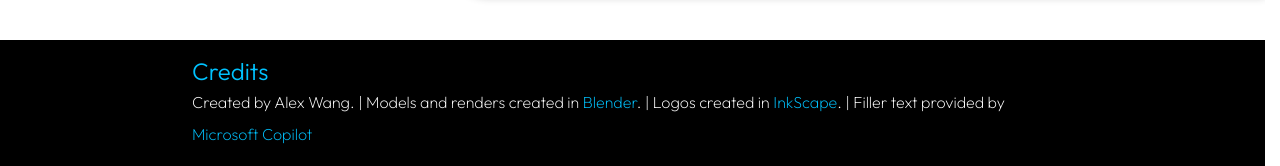
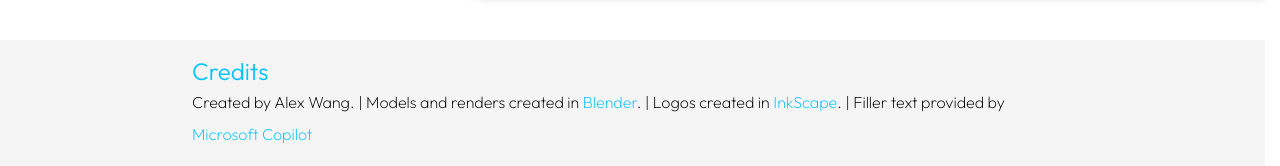
Before and after one commit to Coco555-cyber/MADP-final-project, a plain HTML site: page index.html in a window 1280 px wide. Shown: the part 2118-2284 px from the top of the page. Drawn offline with Linux system fonts and the light colour scheme.

Commit message:
footer changes

```diff
--- a/generic/footer.css
+++ b/generic/footer.css
@@ -1,5 +1,5 @@
 footer {
-    background: black;
+    background: rgb(245, 245, 245);
     padding: 1rem 15vw;
 }
 
@@ -9,17 +9,16 @@ footer h2 {
 }
 
 footer p {
-    color: white;
     font-weight: 200;
     line-height: 2rem;
 }
 
 .link {
     color: #00c3ff;
-    transition: all 0.2s ease-in-out;
+    transition: all 0.1s ease-in-out;
     text-decoration: none;
 }
 
 .link:hover {
-    filter: brightness(1.3);
+    filter: brightness(1.2);
 }
```
